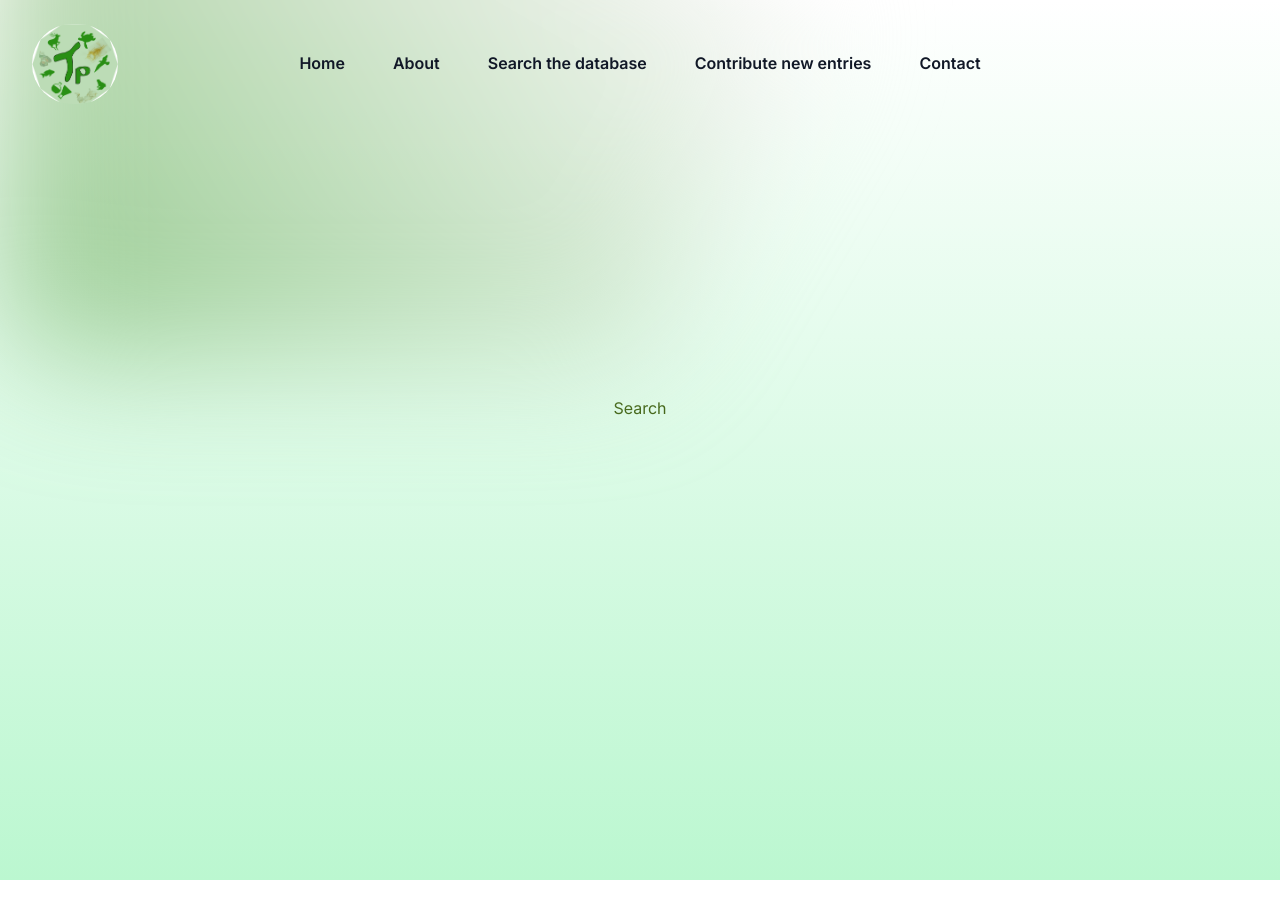
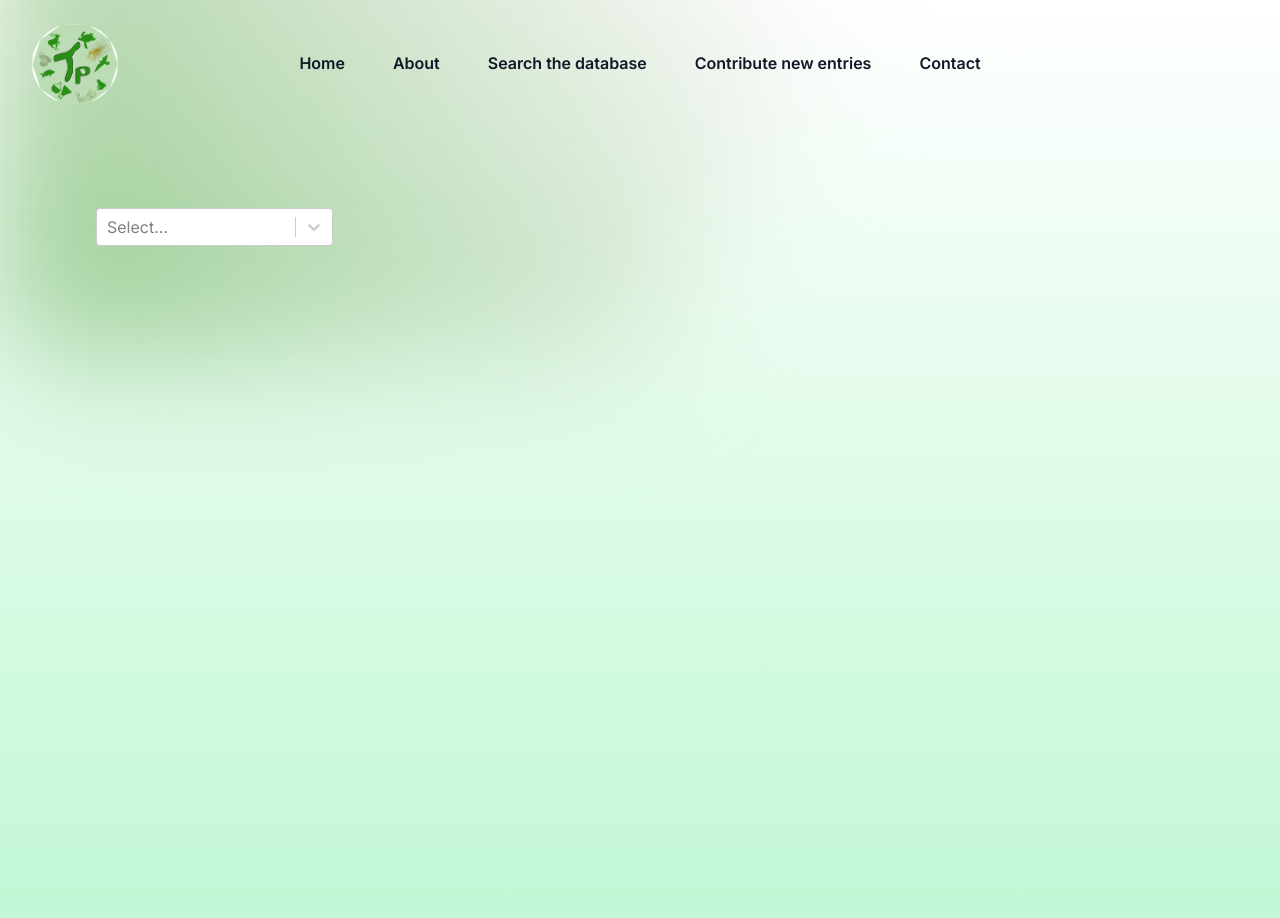
Before and after one commit to calmarti/trofiplast-next, a Next.js app: page /search in a window 1280 px wide. Shown: the top 918 px of the page. Before the commit the page ends 880 px from the top, so only its background shows below. Built offline with nearby package versions, Linux system fonts and the light colour scheme.

Commit message:
install react-select and first exploration in Search component

```diff
--- a/app/search/page.tsx
+++ b/app/search/page.tsx
@@ -1,11 +1,72 @@
+'use client';
+
+import React from 'react'
+import Select from 'react-select'
+
 import NavBar from "../ui/common/navbar";
 
+/* const Checkbox = ({ children, ...props }: JSX.IntrinsicElements['input']) => (
+  <label style={{ marginRight: '1em' }}>
+    <input type="checkbox" {...props} />
+    {children}
+  </label>
+); */
 
-export default function Page(){
+const dataOptions = [
+  { 'value': 'perro', 'label': 'perro' },
+  { 'value': 'gato', 'label': 'gato' },
+  { 'value': 'ratón', 'label': 'ratón' },
+]
+
+export default function Page() {
   return (
-    <div className="flex justify-center items-center pb-36 h-screen">
+    <>
       <NavBar></NavBar>
-      Search
-    </div>
+      <form className="h-screen mt-32 ml-24">
+          <Select
+            className="basic-single"
+            classNamePrefix="select"
+            /*     defaultValue={colourOptions[0]}
+                isDisabled={isDisabled}
+                isLoading={isLoading}
+                isClearable={isClearable}
+                isSearchable={isSearchable} */
+            name="animals"
+            options={dataOptions}
+          /* autoFocus */
+          styles={{
+            control: (provided)=>({...provided, width:'20%'}),
+            menu: (provided)=>({...provided, width:'20%'}),
+            option: (provided)=>({...provided, width:'20%'})
+          }}
+          />
+
+
+{/* <div className="relative w-56">
+  <select className="peer p-4 pe-9 block w-full border-gray-200 rounded-lg text-sm focus:border-blue-500 focus:ring-blue-500 disabled:opacity-50 disabled:pointer-events-none dark:bg-neutral-900 dark:border-neutral-700 dark:text-neutral-400 dark:focus:ring-neutral-600
+  focus:pt-6
+  focus:pb-2
+  [&:not(:placeholder-shown)]:pt-6
+  [&:not(:placeholder-shown)]:pb-2
+  autofill:pt-6
+  autofill:pb-2">
+    <option selected></option>
+    <option>1</option>
+    <option>2</option>
+    <option>3</option>
+  </select>
+  <label className="absolute top-0 start-0 p-4 h-full truncate pointer-events-none transition ease-in-out duration-100 border border-transparent dark:text-white peer-disabled:opacity-50 peer-disabled:pointer-events-none
+    peer-focus:text-xs
+    peer-focus:-translate-y-1.5
+    peer-focus:text-gray-500 dark:peer-focus:text-neutral-500
+    peer-[:not(:placeholder-shown)]:text-xs
+    peer-[:not(:placeholder-shown)]:-translate-y-1.5
+    peer-[:not(:placeholder-shown)]:text-gray-500 dark:peer-[:not(:placeholder-shown)]:text-neutral-500 dark:text-neutral-500">Group</label>
+</div>
+ */}
+
+
+</form>
+</>
 
 )}
--- a/package.json
+++ b/package.json
@@ -14,7 +14,8 @@
     "@prisma/client": "^5.16.2",
     "next": "14.2.4",
     "react": "^18",
-    "react-dom": "^18"
+    "react-dom": "^18",
+    "react-select": "^5.8.0"
   },
   "devDependencies": {
     "@types/node": "^20",
```
Also changed, not shown: 1 other file (tests, documents, lock files or other folders).
